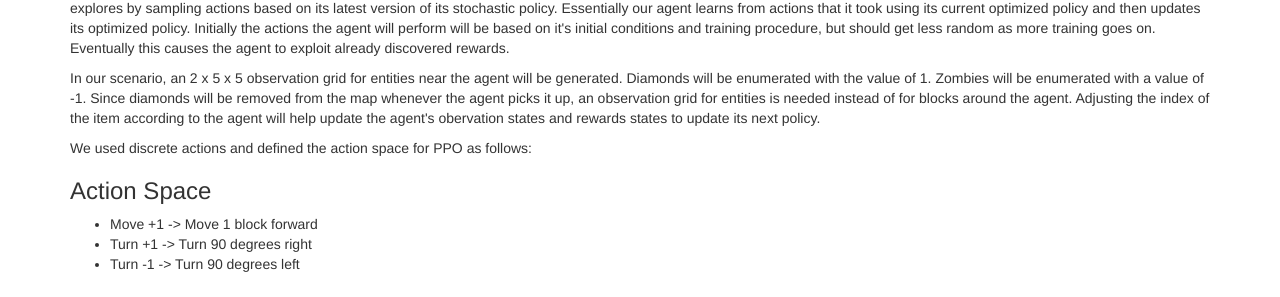
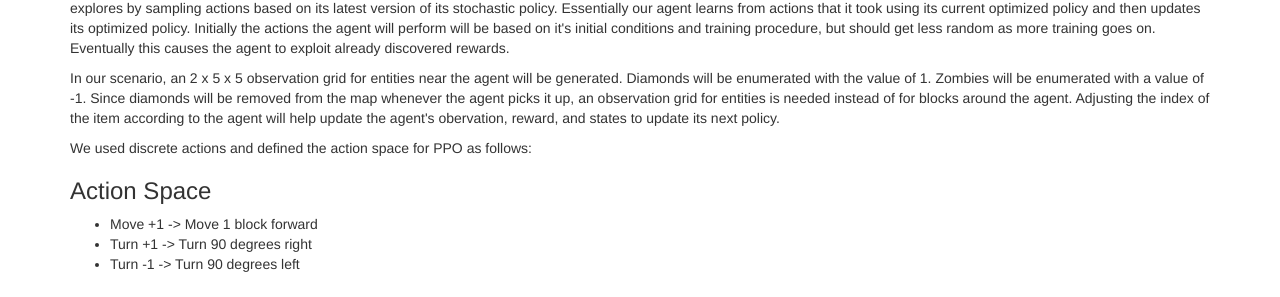
Before and after one commit to armaansd/pac-mAIn, a Jekyll site: the page built from docs/status.md, in a window 1280 px wide and 1400 px high, scrolled down 1220 px. Shown: the part 190-487 px from the top of the window. Built offline with Jekyll 4.4.1, drawn with Linux system fonts in a browser that asks for light colours; some of the changed text lies outside the part shown.

Commit message:
Update status.md

```diff
--- a/docs/status.md
+++ b/docs/status.md
@@ -26,7 +26,7 @@ title: Status
 <p>One of the algorithms we are exploring is Proximal Policy Optimization or PPO for short. We used RLlib's implementation of a PPO trainer.
 PPO is a on-policy algorithm, meaning that it explores by sampling actions based on its latest version of its stochastic policy. Essentially our agent learns from actions that it took using its current optimized policy and then updates its optimized policy. Initially the actions the agent will perform will be based on it's initial conditions and training procedure, but should get less random as more training goes on. Eventually this causes the agent to exploit already discovered rewards. </p>
 
-<p>In our scenario, an 2 x 5 x 5 observation grid for entities near the agent will be generated. Diamonds will be enumerated with the value of 1. Zombies will be enumerated with a value of -1. Since diamonds will be removed from the map whenever the agent picks it up, an observation grid for entities is needed instead of for blocks around the agent. Adjusting the index of the item according to the agent will help update the agent's obervation states and rewards states to update its next policy.</p>
+<p>In our scenario, an 2 x 5 x 5 observation grid for entities near the agent will be generated. Diamonds will be enumerated with the value of 1. Zombies will be enumerated with a value of -1. Since diamonds will be removed from the map whenever the agent picks it up, an observation grid for entities is needed instead of for blocks around the agent. Adjusting the index of the item according to the agent will help update the agent's obervation, reward, and states to update its next policy.</p>
 
 We used discrete actions and defined the action space for PPO as follows:
 
```
Also changed, not shown: other parts of docs/status.md (+1 -1 lines).
